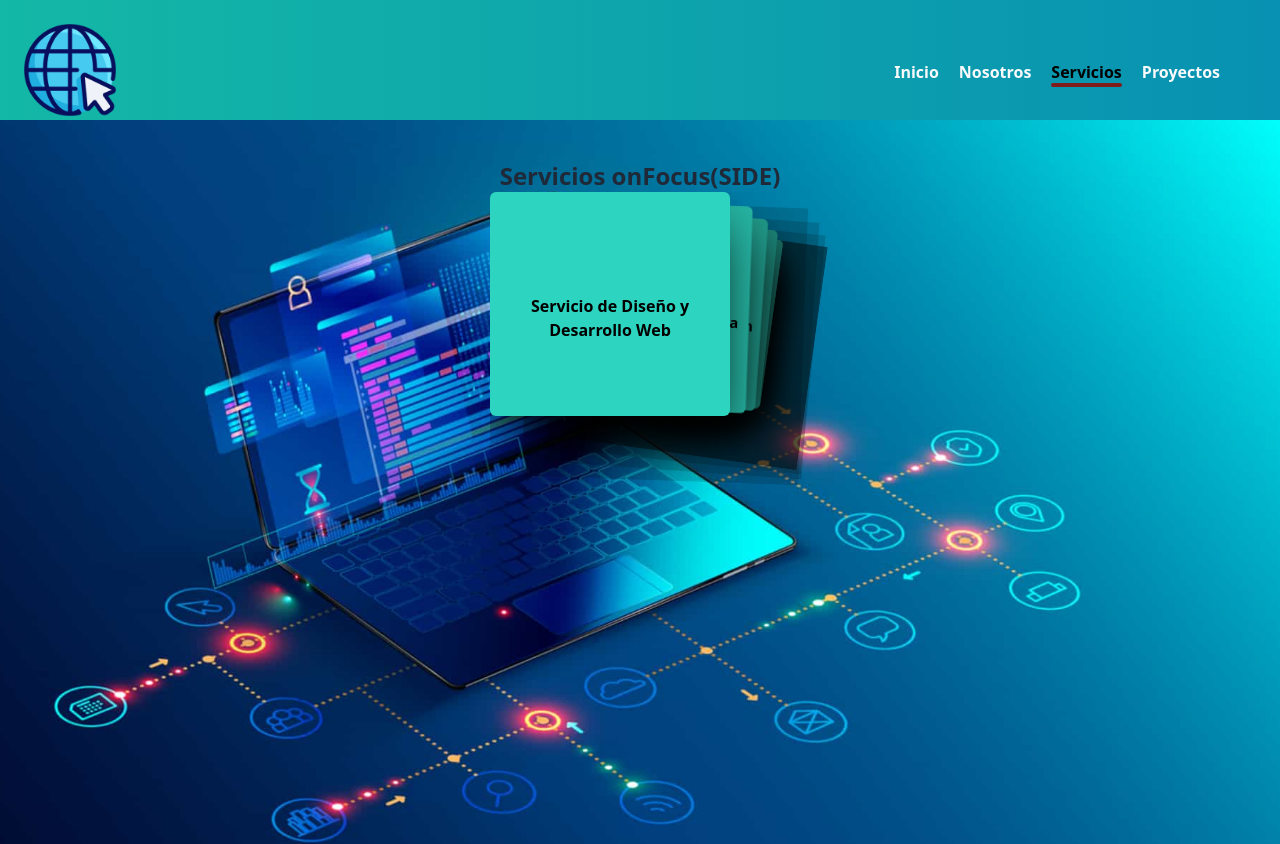
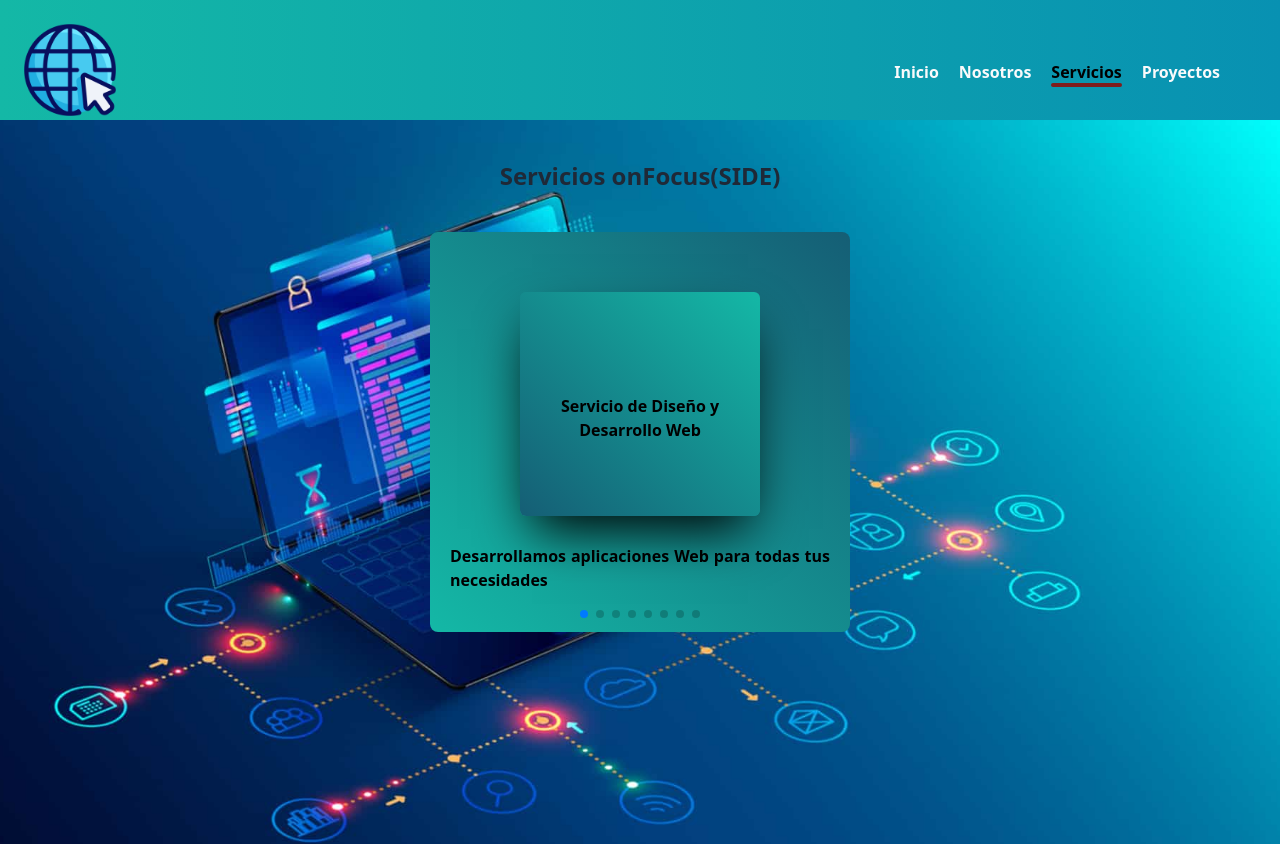
Before and after one commit to KrlostMoji/onFocus, a Next.js app: page /servicios in a window 1280 px wide. Shown: the top 844 px of the page. Built offline with nearby package versions, Linux system fonts and the light colour scheme; some icons are missing.

Commit message:
Tecnologías y Servicios, sin visibilidad de Cards previo y siguiente

```diff
--- a/app/nosotros/page.tsx
+++ b/app/nosotros/page.tsx
@@ -14,7 +14,7 @@ export default function nosotrosPage() {
           className='flex flex-col w-3/4 justify-center items-center m-auto text-gray-800 font-bold text-justify'
         >
           <p className='mt-10 text-2xl'>Acerca de OnFocus</p>
-          <p className='mt-10 text-xl'>
+          <p className='mt-10 text-sm md:text-base font-black indent-14'>
             Empresa consolidada a finales de 2024, nace como un proyecto pequeño pero constante, enfocado en ofrecer servicios de calidad, en tiempo y forma a las personas usuarias.
             On Focus, es una idea de emprender en el área de los servicios Web en un estado pequeño como lo es Colima, pero de gran desarrollo y un amplio nivel informático, desde las pequeñas tiendas de abarrotes,
             hasta los grandes empresarios o profesionistas, que están a la vanguardia y saben la importancia de darse a conocer en el medio digital.
--- a/app/servicios/infoCards.json
+++ b/app/servicios/infoCards.json
@@ -1,11 +1,11 @@
 {"servicios":[
-  {"svg": "fa-solid fa-globe fa-xl", "nombreServicio": "Servicio de Diseño y Desarrollo Web"},
-  {"svg": "fa-solid fa-store fa-xl", "nombreServicio": "Sistemas de Venta en Línea"},
-  {"svg": "fa-solid fa-briefcase fa-xl", "nombreServicio": "Sistemas de Administración"},
-  {"svg": "fa-solid fa-print fa-xl", "nombreServicio": "Sistemas de Facturación"},
-  {"svg": "fa-solid fa-gift fa-xl", "nombreServicio": "Invitaciones de eventos"},
-  {"svg": "fa-solid fa-user-tie fa-xl", "nombreServicio": "Portafolio profesional"},
-  {"svg": "fa-solid fa-thumbs-up fa-xl", "nombreServicio": "Manejo de redes sociales"},
-  {"svg": "fa-solid fa-computer fa-xl", "nombreServicio": "Hosting y Dominio"}
+  {"svg": "fa-solid fa-globe fa-xl", "nombreServicio": "Servicio de Diseño y Desarrollo Web", "descripcion":"Desarrollamos aplicaciones Web para todas tus necesidades"},
+  {"svg": "fa-solid fa-store fa-xl", "nombreServicio": "Sistemas de Venta en Línea", "descripcion":"Comienza a vender tus productos en línea sin necesidad de una tienda física" },
+  {"svg": "fa-solid fa-briefcase fa-xl", "nombreServicio": "Sistemas de Administración", "descripcion":"Login, registro de usuarios, control de inventarios"},
+  {"svg": "fa-solid fa-print fa-xl", "nombreServicio": "Sistemas de Facturación", "descripcion":"Aplicaciones para la venta y facturación"},
+  {"svg": "fa-solid fa-gift fa-xl", "nombreServicio": "Invitaciones de eventos", "descripcion":"Olvídate de no poder entregar tus invitaciones físicas, la era digital es hoy"},
+  {"svg": "fa-solid fa-user-tie fa-xl", "nombreServicio": "Portafolio profesional", "descripcion":"Acércate a las personas para ofertar tus servicios profesionales desde tu propia página Web"},
+  {"svg": "fa-solid fa-thumbs-up fa-xl", "nombreServicio": "Manejo de redes sociales", "descripcion":"Nos encargamos de subir contenido a las redes sociales como Facebook e Instagram"},
+  {"svg": "fa-solid fa-computer fa-xl", "nombreServicio": "Hosting y Dominio","descripcion":"Te ayudamos a conseguir el dominio adecuado y el almacenamiento para tus proyectos"}
 ]
 }
--- a/app/servicios/page.tsx
+++ b/app/servicios/page.tsx
@@ -4,10 +4,11 @@ import React from 'react'
 import data from './infoCards.json'
 import 'swiper/css';
 import 'swiper/css/effect-cards';
+import 'swiper/css/effect-coverflow';
 
 import { Swiper, SwiperSlide } from 'swiper/react';
 // import required modules
-import { EffectCards } from 'swiper/modules';
+import { EffectCards, EffectCoverflow, Pagination } from 'swiper/modules';
 
 export default function serviciosPage() {
 
@@ -25,16 +26,40 @@ export default function serviciosPage() {
           >
             <p className='mt-10 text-2xl text-gray-800'>Servicios onFocus(SIDE)</p>
               <Swiper
-                effect={'cards'}
+                effect={'coverflow'}
                 grabCursor={true}
-                modules={[EffectCards]}
-                className="mySwiper w-[300px] h-[300px]"
+                centeredSlides={true}
+                slidesPerView={'auto'}
+                coverflowEffect={{
+                  rotate: 50,
+                  stretch: 2,
+                  depth: 100,
+                  modifier: 1,
+                  slideShadows: true,
+                }}
+                pagination={true}
+                //effect={'cards'}
+                //grabCursor={true}
+                modules={[EffectCards, EffectCoverflow, Pagination]}
+                className="mySwiper w-[280px] md:w-[420px] h-[350px] md:h-[400px] mt-10"
+                watchSlidesProgress={true}
               >
-                {data.servicios.map(servicio=>(
-                  <SwiperSlide key={servicio.svg}>
-                    <Card servicio={servicio}/>
-                  </SwiperSlide>
-                ))}
+                <div className='flex items-center justify-center' id='contenedor'>
+                  {data.servicios.map(servicio=>(
+                    <SwiperSlide key={servicio.svg} className='rounded-lg hover:rounded-lg bg-gradient-to-tr to-cyan-800 from-teal-500'>
+                      {({ isActive }) => (
+                        isActive ? (
+                        <>
+                          <div className='flex flex-col gap-2 items-center justify-center text-justify p-5'>
+                            <Card servicio={servicio} />
+                            <p className='text-xs md:text-base mt-5'>{servicio.descripcion}</p>
+                          </div>
+                        </>
+                        ) : <Card servicio={servicio} />
+                      )}
+                    </SwiperSlide>
+                  ))}
+                </div>
               </Swiper>
           </div>
         </div>
--- a/components/Card.tsx
+++ b/components/Card.tsx
@@ -10,7 +10,7 @@ type CardProps = {
 export default function Card({servicio}: CardProps) {
   return (
     <div
-      className="flex flex-col gap-7 justify-center items-center group bg-teal-400 w-52 md:w-60 h-44 md:h-56 text-center transition hover:scale-110 ease-in-out hover:bg-teal-600 rounded-md transform shadow-2xl shadow-black"
+      className="flex flex-col gap-7 justify-center items-center group bg-gradient-to-bl to-cyan-800 from-teal-500 w-52 md:w-60 h-44 md:h-56 text-center hover:scale-110 transition ease-in-out rounded-md transform shadow-2xl shadow-black mt-10"
     >
       <i className={`${servicio.svg}`}></i>
       <p className='group-hover:text-teal-100 group-hover:animate-bounce'>{servicio.nombreServicio}</p>
```
Also changed, not shown: app/page.tsx (+43 -30 lines).
